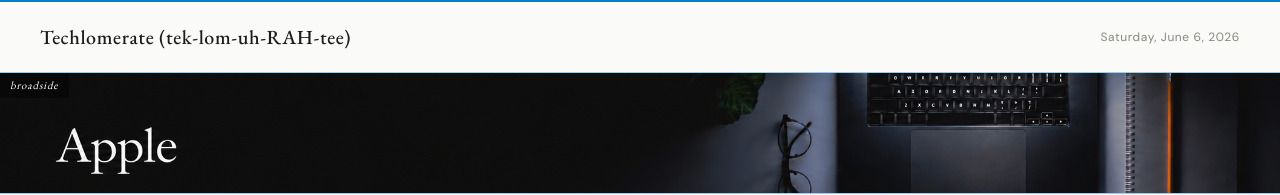
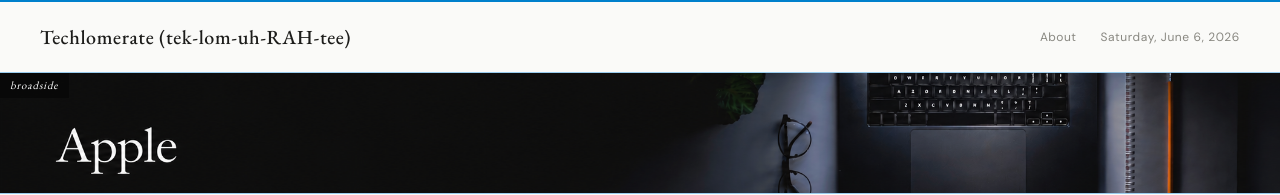
Before and after one commit to Pluribus-creator/techlomerate, a Next.js app: page / in a window 1280 px wide. Shown: the top 195 px of the page. Built offline with nearby package versions, Linux system fonts and the light colour scheme; no server answers; the database is empty.

Commit message:
Add About link to nav

```diff
--- a/src/app/page.tsx
+++ b/src/app/page.tsx
@@ -51,11 +51,10 @@ export default async function Home() {
           fontWeight: 500,
           letterSpacing: "0.03em",
         }}>Techlomerate (tek-lom-uh-RAH-tee)</span>
-        <span style={{
-          fontSize: "12px",
-          color: "var(--text-tertiary)",
-          letterSpacing: "0.05em",
-        }}>{today}</span>
+        <div style={{ display: "flex", gap: "24px", alignItems: "center" }}>
+          <a href="/about" style={{ fontSize: "12px", color: "var(--text-tertiary)", textDecoration: "none", letterSpacing: "0.04em" }}>About</a>
+          <span style={{ fontSize: "12px", color: "var(--text-tertiary)", letterSpacing: "0.05em" }}>{today}</span>
+      </div>
       </nav>
 
       <a
```
